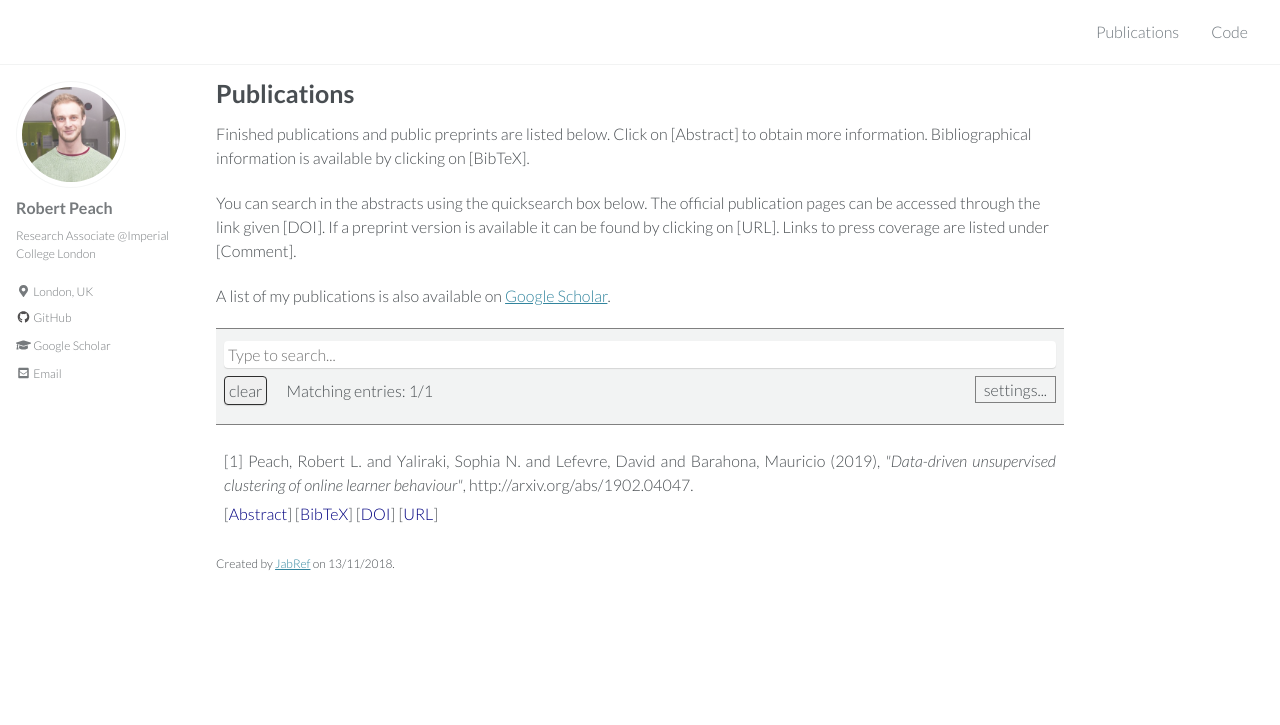
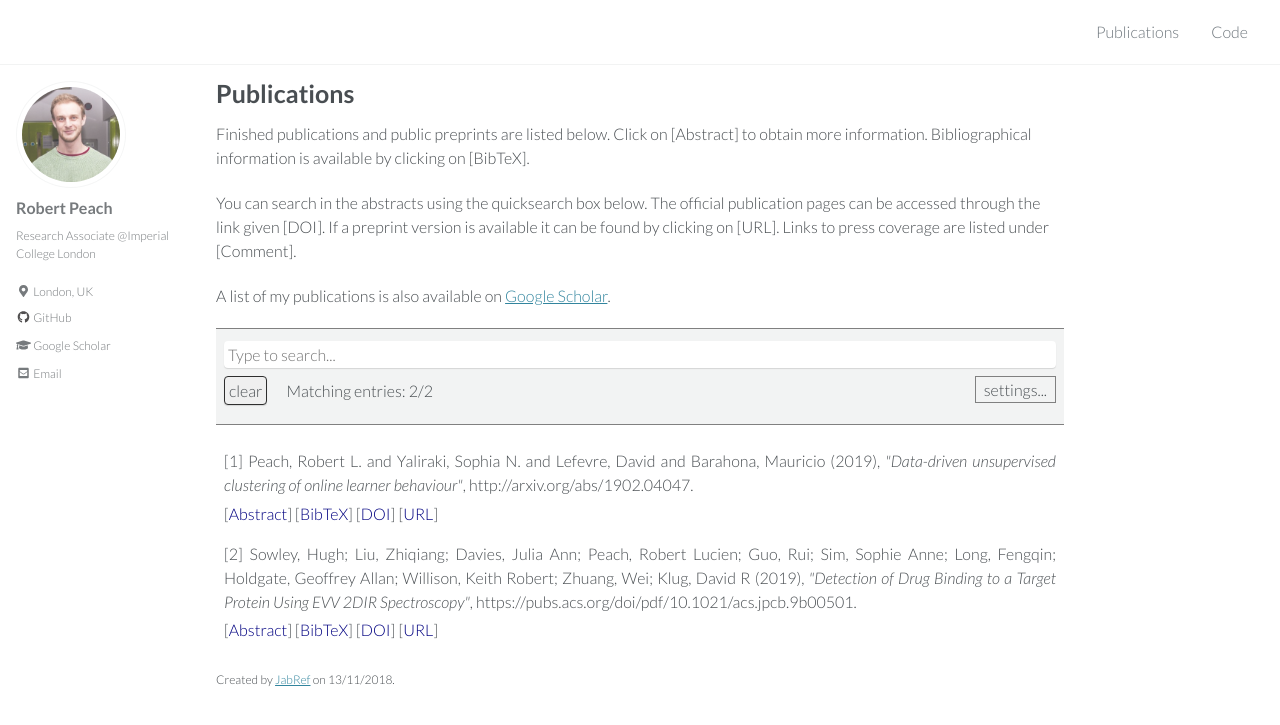
Before and after one commit to peach-lucien/peach-lucien.github.io, a Jekyll site: the page built from publications.md, in a window 1280 px wide and 900 px high. Shown: the top 725 px of the window. Built offline with Jekyll 4.4.1, drawn with Linux system fonts in a browser that asks for light colours; cached includes are drawn as plain includes; nearby versions of some CDN libraries; some of the changed lines change nothing that is shown.

Commit message:
update publications

```diff
--- a/_layouts/publications.html
+++ b/_layouts/publications.html
@@ -448,6 +448,41 @@ p.infolinks { margin: 0.3em 0em 0em 0em; padding: 0px; }
 					}
     </pre></td>
 </tr>
+
+<tr id="Sowley2019" class="entry">
+    <td> [2] Sowley, Hugh; Liu, Zhiqiang; Davies, Julia Ann; Peach, Robert Lucien; Guo, Rui; Sim, Sophie Anne; Long, Fengqin; Holdgate, Geoffrey Allan; Willison, Keith Robert; Zhuang, Wei; Klug, David R (2019), <i>"Detection of Drug Binding to a Target Protein Using EVV 2DIR Spectroscopy"</i>, https://pubs.acs.org/doi/pdf/10.1021/acs.jpcb.9b00501.
+        <p class="infolinks">[<a href="javascript:toggleInfo('Peach2019','abstract')">Abstract</a>] [<a href="javascript:toggleInfo('Peach2019','bibtex')">BibTeX</a>] [<a href="http://arxiv.org/abs/1902.04047" target="_blank">DOI</a>] [<a href="http://arxiv.org/abs/1902.04047" target="_blank">URL</a>]</p>
+    </td>
+</tr>
+<tr id="abs_Peach2019" class="abstract noshow">
+    <td><b>Abstract</b>: We demonstrate that Electron-Vibration-Vibration Two Dimensional Infrared Spectroscopy (EVV 2DIR) can be used to detect the binding of a drug to a target protein active site. The EVV 2DIR
+spectrum of the FGFR1 Kinase target protein is found to have ~200 detectable crosspeaks in the spectral region 1250 - 1750cm -1 /2600 - 3400cm -1 , with an additional 63 caused by the addition of a
+drug, SU5402. Of these 63 new peaks, it is shown that only 6 are due to protein-drug interactions, with the other 57 being due to vibrational coupling within the drug itself. Quantum mechanical
+calculations employing density functional theory are used to support assignment of the 6 binding-dependent peaks, with one being assigned to a known interaction between the drug and a
+backbone carbonyl group which forms part of the binding site. None of the 57 intramolecular coupling peaks associated with the drug molecule change substantially in either intensity or
+frequency when the drug binds to the target protein. This strongly suggests that the structure of the drug in the target binding site is essentially identical to that when it is not bound.</td>
+</tr>
+<tr id="bib_Peach2019" class="bibtex noshow">
+    <td><b>BibTeX</b>:
+        <pre>
+					@article{Peach2019,
+					abstract = {We demonstrate that Electron-Vibration-Vibration Two Dimensional Infrared Spectroscopy (EVV 2DIR) can be used to detect the binding of a drug to a target protein active site. The EVV 2DIR
+			spectrum of the FGFR1 Kinase target protein is found to have ~200 detectable crosspeaks in the spectral region 1250 - 1750cm -1 /2600 - 3400cm -1 , with an additional 63 caused by the addition of a
+			drug, SU5402. Of these 63 new peaks, it is shown that only 6 are due to protein-drug interactions, with the other 57 being due to vibrational coupling within the drug itself. Quantum mechanical
+			calculations employing density functional theory are used to support assignment of the 6 binding-dependent peaks, with one being assigned to a known interaction between the drug and a
+			backbone carbonyl group which forms part of the binding site. None of the 57 intramolecular coupling peaks associated with the drug molecule change substantially in either intensity or
+			frequency when the drug binds to the target protein. This strongly suggests that the structure of the drug in the target binding site is essentially identical to that when it is not bound.},
+					author = {Sowley, Hugh; Liu, Zhiqiang; Davies, Julia Ann; Peach, Robert Lucien; Guo, Rui; Sim, Sophie Anne; Long, Fengqin; Holdgate, Geoffrey Allan; Willison, Keith Robert; Zhuang, Wei; Klug, David R },
+					eprint = {},
+					file = {:home/robert/Downloads/1902.04047.pdf:pdf},
+					journal = {The Journal of Physical Chemistry B},
+					title = {{Detection of Drug Binding to a Target Protein Using EVV 2DIR Spectroscopy}},
+					url = {https://pubs.acs.org/doi/abs/10.1021/acs.jpcb.9b00501},
+					year = {2019}
+					}
+    </pre></td>
+</tr>
+
 </tbody>
 </table>
 <footer>
```
